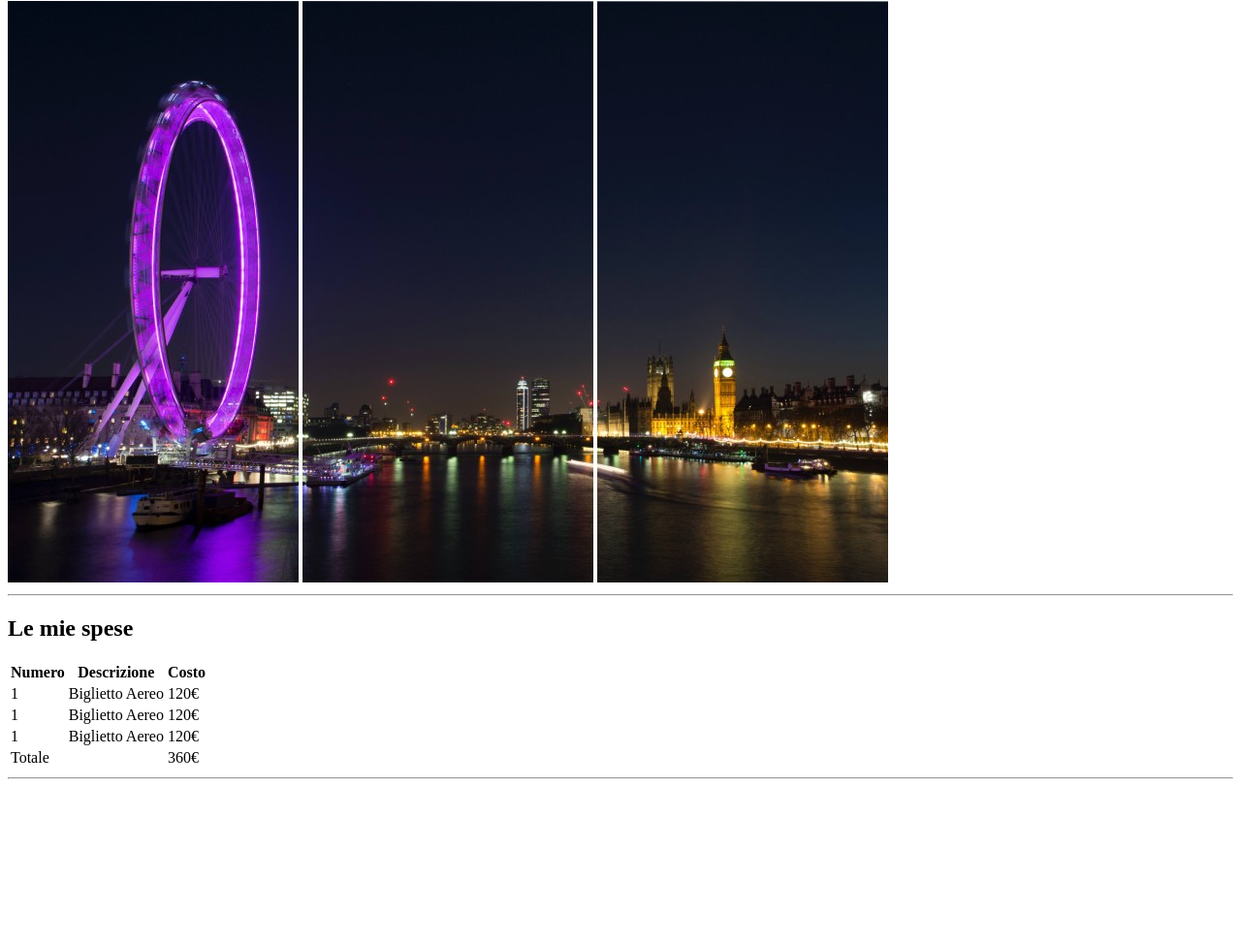
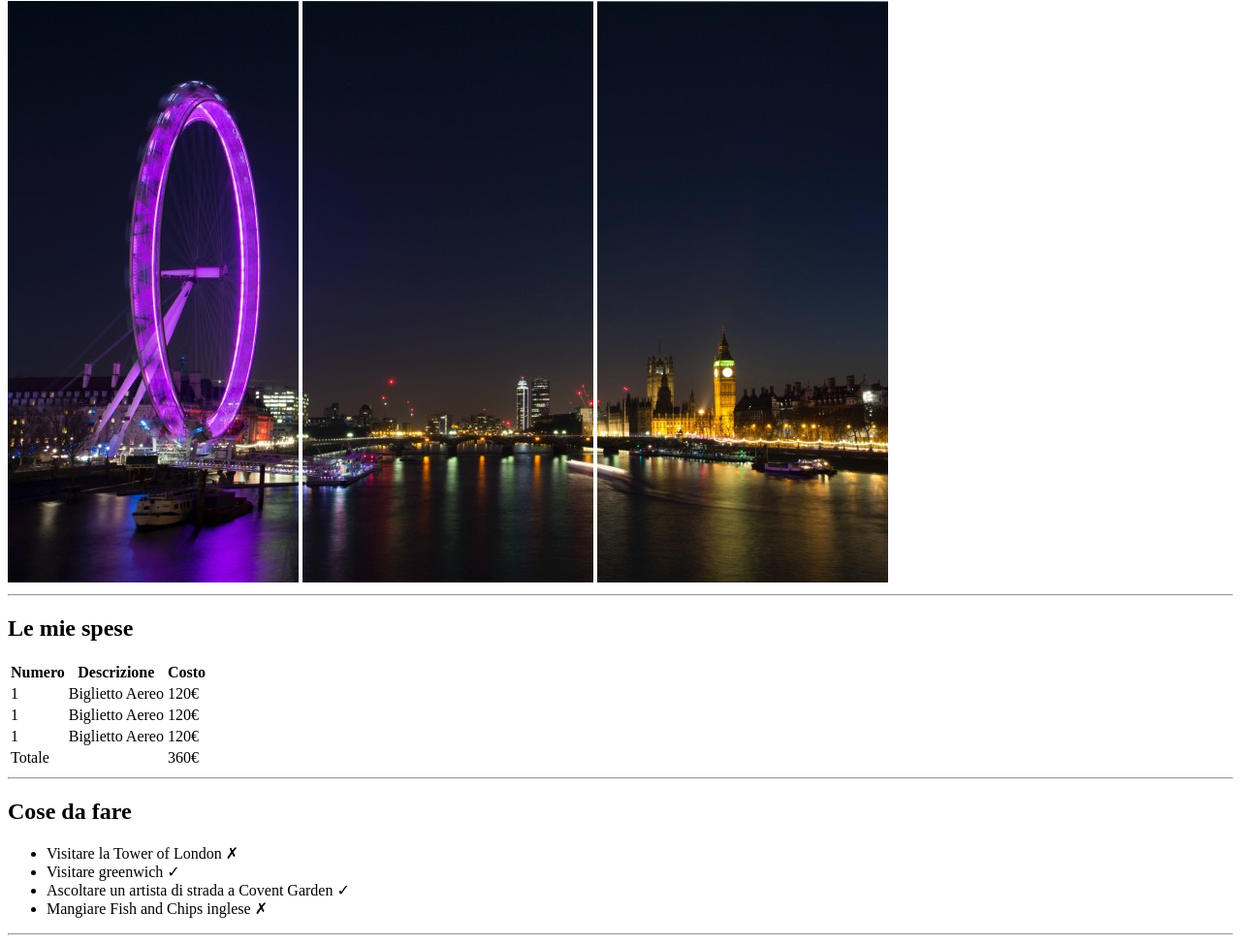
Before and after one commit to gianluigiricciolio/html-london-trip, a plain HTML site: page index.html in a window 1280 px wide. Shown: the part 79-1052 px from the top of the page at 97% size. Before the commit the page ends 891 px from the top, so only its background shows below. Drawn offline with Linux system fonts and the light colour scheme.

Commit message:
[UPD] added third section to index.html

```diff
--- a/index.html
+++ b/index.html
@@ -11,6 +11,7 @@
     <img src="./img/pexels-bill-emrich-230794-1.jpg" alt="immagine Londra 2">
     <img src="./img/pexels-bill-emrich-230794-2.jpg" alt="immagine Londra 3">
     <hr>
+
     <h2>Le mie spese</h2>
     <table>
         <thead>
@@ -45,5 +46,14 @@
     </table>
     <hr>
 
+    <h2>Cose da fare</h2>
+    <ul>
+        <li>Visitare la Tower of London &#10007;</li>
+        <li>Visitare greenwich &#10003;</li>
+        <li>Ascoltare un artista di strada a Covent Garden &#10003;</li>
+        <li>Mangiare Fish and Chips inglese &#10007;</li>
+    </ul>
+    <hr>
+
 </body>
 </html>
```
